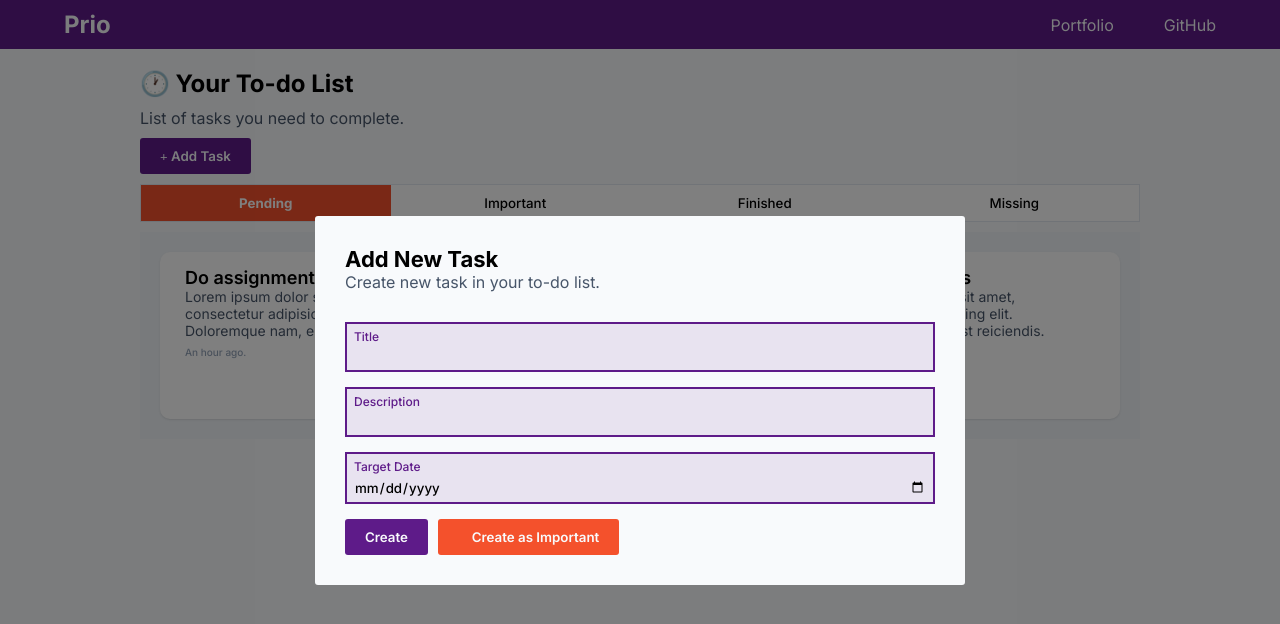
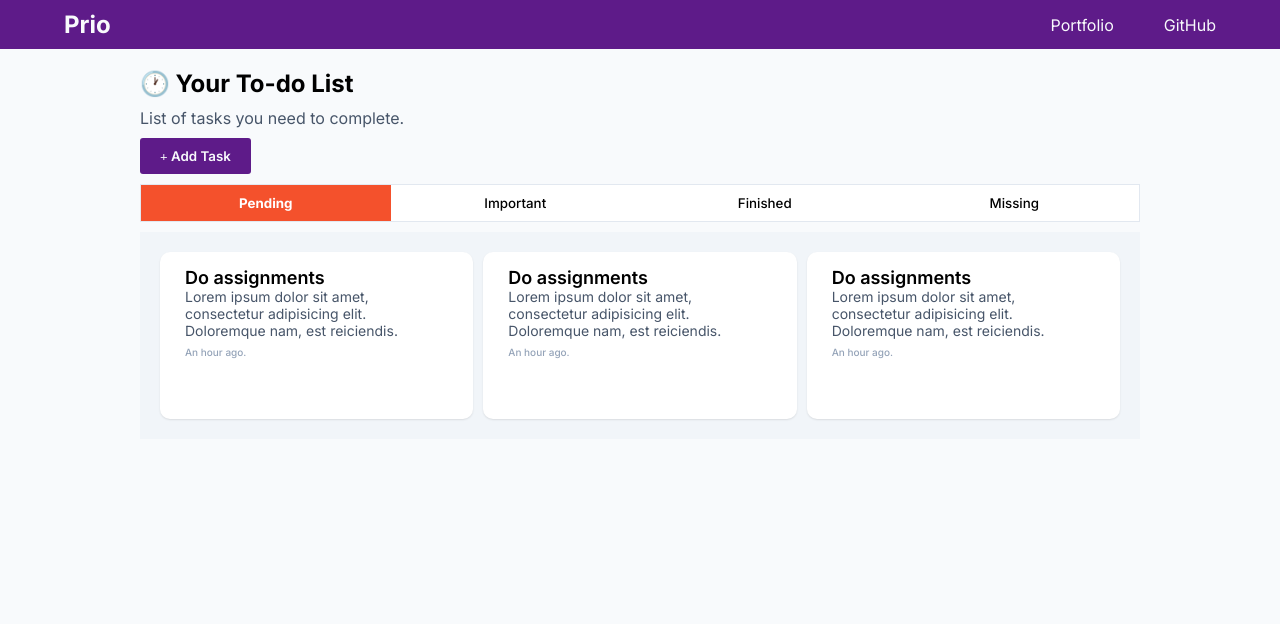
Before and after one commit to markcalendario/prio-todo-app, a React (Vite) app: page / in a window 1280 px wide. Shown: the top 624 px of the page. Built offline with nearby package versions, Linux system fonts and the light colour scheme; a web font is replaced by a local one.

Commit message:
feat: add task modal

```diff
--- a/src/components/IconButton/IconButton.jsx
+++ b/src/components/IconButton/IconButton.jsx
@@ -1,8 +1,8 @@
 import "./IconButton.css";
 
-export default function IconButton({ icon }) {
+export default function IconButton({ icon, onClick }) {
   return (
-    <button className="icon-button">
+    <button className="icon-button" onClick={onClick}>
       <i className={icon + " fa-fw"} />
     </button>
   );
--- a/src/components/Modal/Collections/AddTaskModal/AddTaskModal.jsx
+++ b/src/components/Modal/Collections/AddTaskModal/AddTaskModal.jsx
@@ -3,12 +3,15 @@ import Input from "@/components/Input/Input.jsx";
 import Modal from "../../Modal.jsx";
 import "./AddTaskModal.css";
 
-export default function AddTaskModal() {
+export default function AddTaskModal({ isVisible, toggleModal }) {
+  if (!isVisible) return;
+
   return (
     <Modal
       className="add-task-modal"
       title="Add New Task"
-      description="Create new task in your to-do list.">
+      description="Create new task in your to-do list."
+      toggleModal={toggleModal}>
       <Input id="title" name="title" placeholder="Title" />
       <Input id="description" name="description" placeholder="Description" />
       <Input id="target" name="target" type="date" placeholder="Target Date" />
--- a/src/components/Modal/Modal.jsx
+++ b/src/components/Modal/Modal.jsx
@@ -1,7 +1,13 @@
 import IconButton from "../IconButton/IconButton.jsx";
 import "./Modal.css";
 
-export default function Modal({ className, title, description, children }) {
+export default function Modal({
+  className,
+  title,
+  description,
+  children,
+  toggleModal
+}) {
   return (
     <div className="modal-backdrop">
       <div className={"modal-box" + (className ? ` ${className}` : "")}>
@@ -11,7 +17,7 @@ export default function Modal({ className, title, description, children }) {
             <p>{description}</p>
           </div>
           <div className="close">
-            <IconButton icon="fas fa-times" />
+            <IconButton icon="fas fa-times" onClick={toggleModal} />
           </div>
         </div>
         <div className="body">{children}</div>
--- /dev/null
+++ b/src/hooks/useModal.jsx
@@ -0,0 +1,11 @@
+import { useState } from "react";
+
+export default function useModal(initialIsVisible) {
+  const [isVisible, setIsVisible] = useState(
+    initialIsVisible !== null ? initialIsVisible : false
+  );
+
+  const toggleModal = () => setIsVisible((prev) => !prev);
+
+  return [isVisible, toggleModal];
+}
--- a/src/pages/Todo/Todo.jsx
+++ b/src/pages/Todo/Todo.jsx
@@ -3,6 +3,7 @@ import Button from "@/components/Button/Button.jsx";
 import AddTaskModal from "@/components/Modal/Collections/AddTaskModal/AddTaskModal.jsx";
 import Navbar from "@/components/Navbar/Navbar.jsx";
 import TaskCard from "@/components/TaskCard/TaskCard.jsx";
+import useModal from "@/hooks/useModal.jsx";
 import { Fragment } from "react";
 import "./Todo.css";
 
@@ -16,6 +17,8 @@ function TodoPage() {
 }
 
 function Todo() {
+  const [isVisible, toggleAddTaskModal] = useModal(false);
+
   const taskTabs = [
     { name: "Pending", value: "pending" },
     { name: "Important", value: "important" },
@@ -25,11 +28,11 @@ function Todo() {
 
   return (
     <Fragment>
-      <AddTaskModal />
+      <AddTaskModal isVisible={isVisible} toggleModal={toggleAddTaskModal} />
       <section id="todo">
         <div className="container">
           <div className="wrapper">
-            <Header />
+            <Header toggleAddTaskModal={toggleAddTaskModal} />
             <BreadCrumb
               initialActive={taskTabs[0].name}
               data={taskTabs}
@@ -43,12 +46,12 @@ function Todo() {
   );
 }
 
-function Header() {
+function Header({ toggleAddTaskModal }) {
   return (
     <div className="header">
       <h1>🕐 Your To-do List</h1>
       <p>List of tasks you need to complete.</p>
-      <Button className="add-task-btn">
+      <Button className="add-task-btn" onClick={toggleAddTaskModal}>
         <i className="fas fa-plus" /> Add Task
       </Button>
     </div>
```
